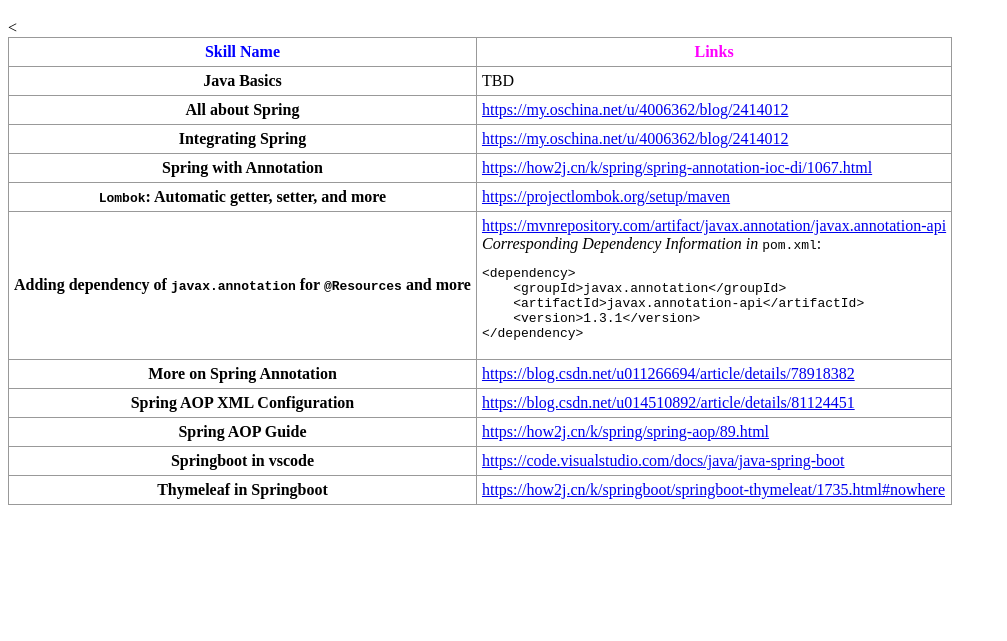
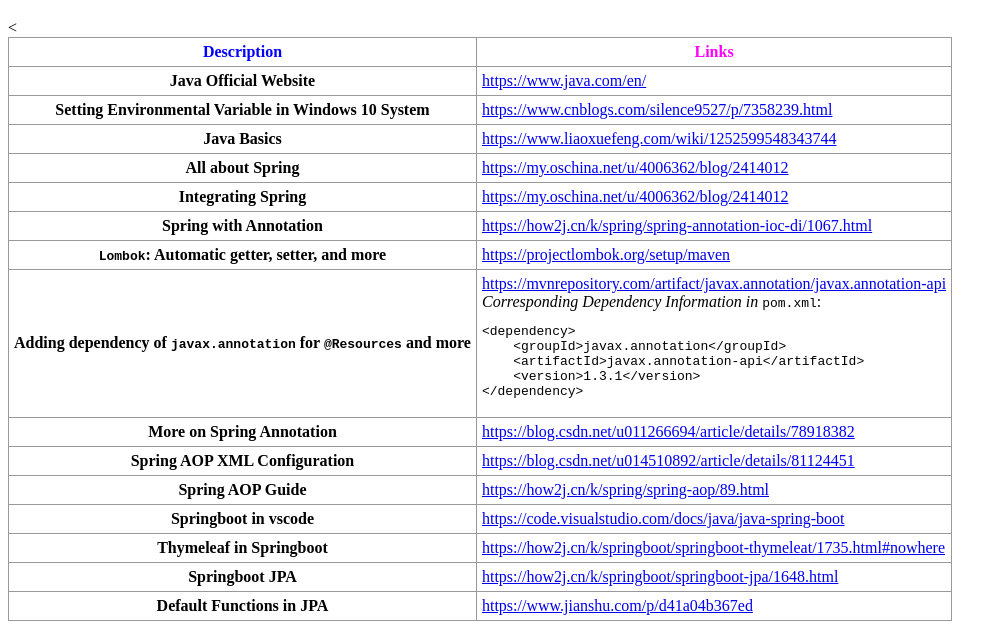
Before and after one commit to Power-tile/Power-tile.github.io, a plain HTML site: page webpages/java_guide.html in a window 1280 px wide. Shown: the part 159-800 px from the top of the page, without its empty margins (0-1007 px from the left). Drawn offline with Linux system fonts and the light colour scheme.

Commit message:
add week-15 info on ip; add more info to javaguide

```diff
--- a/webpages/java_guide.html
+++ b/webpages/java_guide.html
@@ -11,12 +11,20 @@
         <h1>Actual Table</h1>
         <table>
             <tr>
-                <th style="color: blue">Skill Name</th>
+                <th style="color: blue">Description</th>
                 <th style="color: magenta">Links</th>
             </tr>
             <tr>
+                <th>Java Official Website</th>
+                <td><a href="https://www.java.com/en/">https://www.java.com/en/</a></td>
+            </tr>
+            <tr>
+                <th>Setting Environmental Variable in Windows 10 System</th>
+                <td><a href="https://www.cnblogs.com/silence9527/p/7358239.html">https://www.cnblogs.com/silence9527/p/7358239.html</a></td>
+            </tr>
+            <tr>
                 <th>Java Basics</th>
-                <td>TBD</td>
+                <td><a href="https://www.liaoxuefeng.com/wiki/1252599548343744">https://www.liaoxuefeng.com/wiki/1252599548343744</a></td>
             </tr>
             <tr>
                 <th>All about Spring</th>
@@ -65,6 +73,15 @@
                 <th>Thymeleaf in Springboot</th>
                 <td><a href="https://how2j.cn/k/springboot/springboot-thymeleat/1735.html#nowhere">https://how2j.cn/k/springboot/springboot-thymeleat/1735.html#nowhere</a></td>
             </tr>
+            <tr>
+                <th>Springboot JPA</th>
+                <td><a href="https://how2j.cn/k/springboot/springboot-jpa/1648.html">https://how2j.cn/k/springboot/springboot-jpa/1648.html</a></td>
+            </tr>
+            <tr>
+                <th>Default Functions in JPA</th>
+                <td><a href="https://www.jianshu.com/p/d41a04b367ed">https://www.jianshu.com/p/d41a04b367ed</a></td>
+            </tr>
+
         </table>
     </body>
 </html>
```
Also changed, not shown: webpages/ip_climate_mitigation.html (+13 -0 lines).
